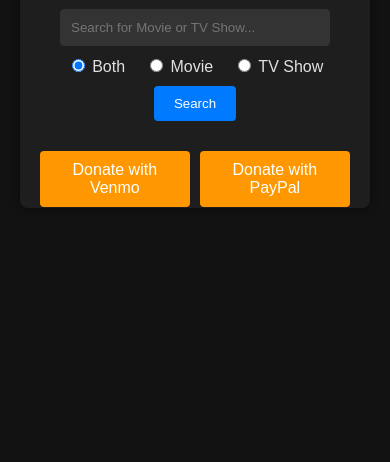
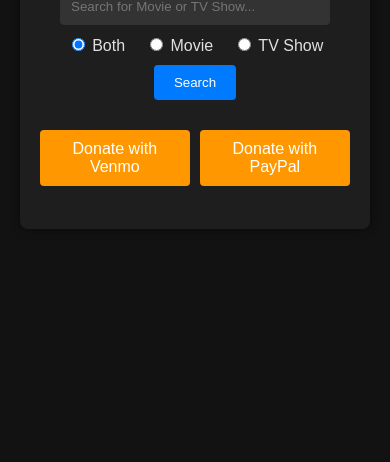
Before and after one commit to TylerS54/ZiggyPlusRequest, a plain HTML site: page public/index.html in a window 390 px wide. Shown: the part 382-844 px from the top of the page. Drawn offline with nearby package versions, Linux system fonts and the light colour scheme; some packages are replaced by stand-ins of ours.

Commit message:
Adjust height

```diff
--- a/public/styles.css
+++ b/public/styles.css
@@ -37,7 +37,7 @@
 
 @media (max-width: 600px) {
     .container.small {
-        height: 35vh; /* Adjust height for smaller screens */
+        height: 40vh; /* Adjust height for smaller screens */
     }
 }
 
```
